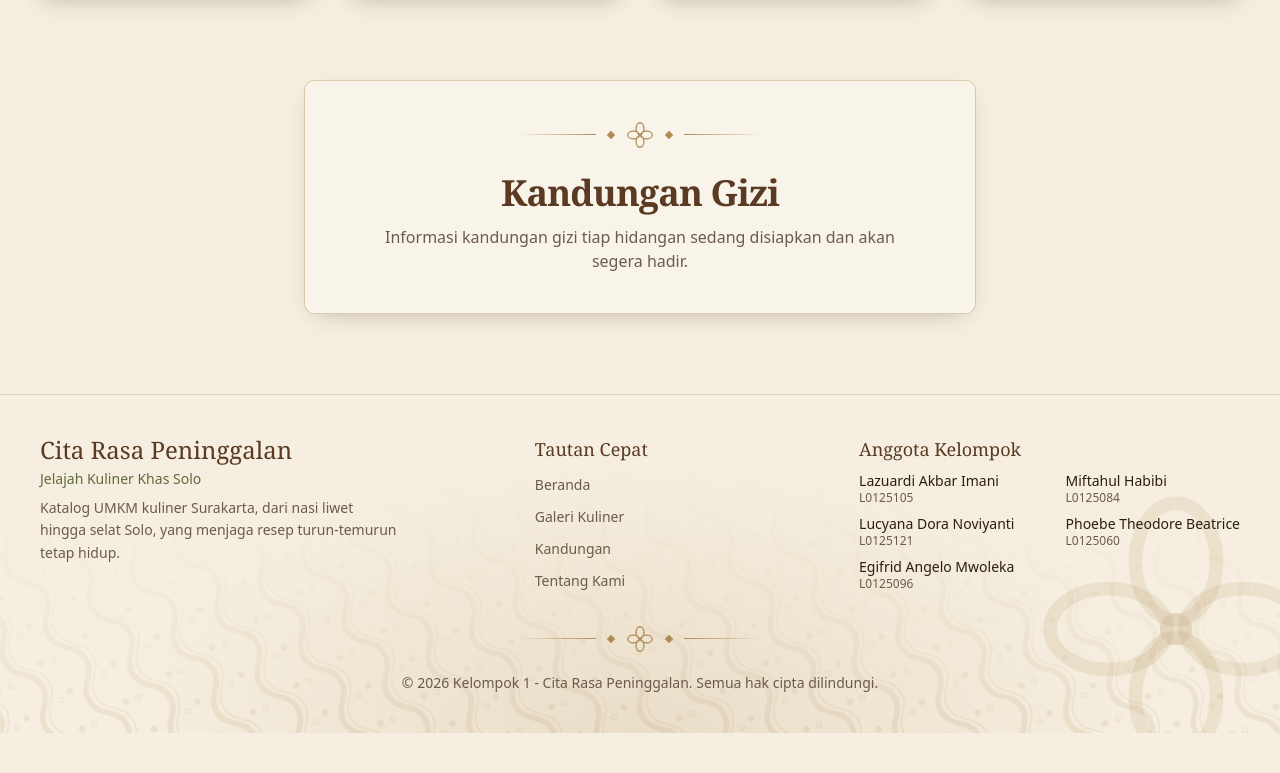
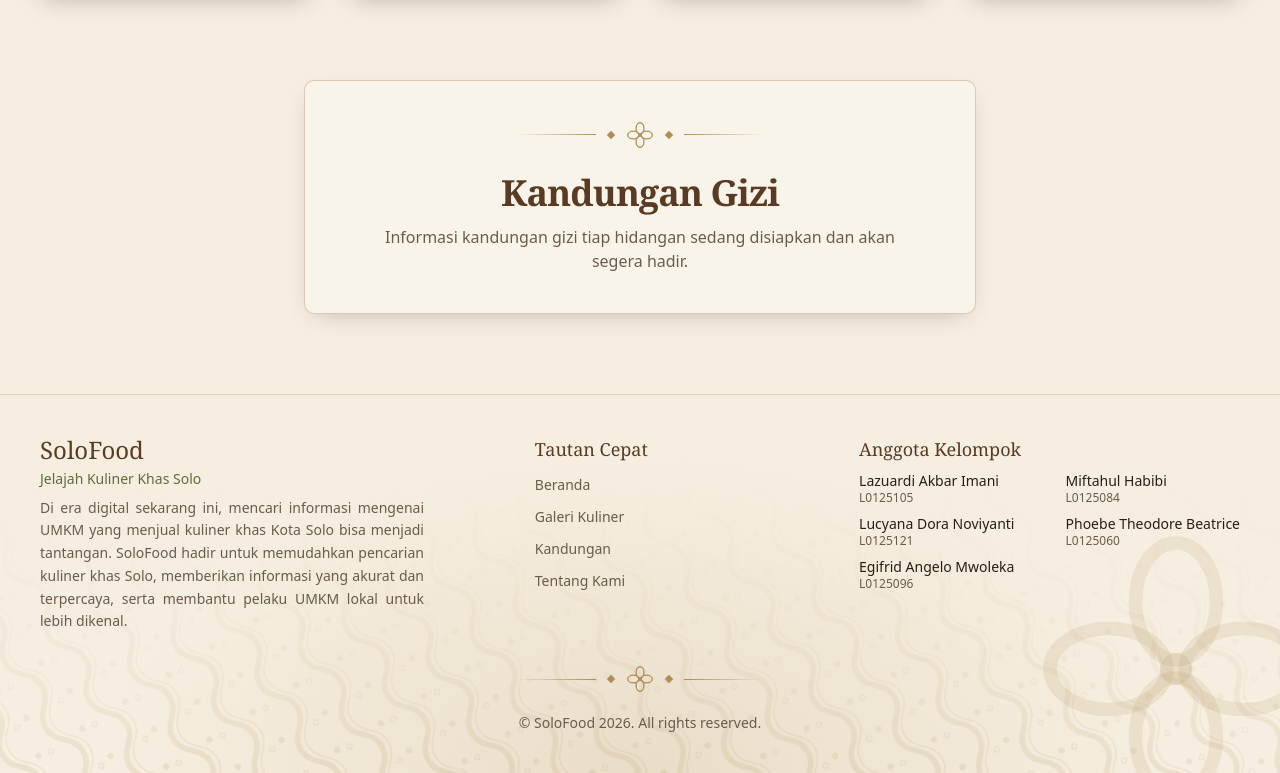
Before and after one commit to Dezkrazzer/katalog-umkm-solo, a Next.js app: page / in a window 1280 px wide. Shown: the part 2392-3165 px from the top of the page. Before the commit the page ends 3125 px from the top, so only its background shows below. Built offline with nearby package versions, Linux system fonts and the light colour scheme; a web font is replaced by a local one.

Commit message:
style(footer): more prettier footer

```diff
--- a/src/components/site-footer.tsx
+++ b/src/components/site-footer.tsx
@@ -1,12 +1,11 @@
 import { cacheLife } from "next/cache";
 
-import { DemoNotice } from "@/components/demo-notice";
 import { KawungMark, OrnamentDivider, ParangPattern } from "@/components/ornament-divider";
 
-const APP_NAME = "Cita Rasa Peninggalan";
+const APP_NAME = "SoloFood";
 const APP_TAGLINE = "Jelajah Kuliner Khas Solo";
 const APP_DESCRIPTION =
-  "Katalog UMKM kuliner Surakarta, dari nasi liwet hingga selat Solo, yang menjaga resep turun-temurun tetap hidup.";
+  "Di era digital sekarang ini, mencari informasi mengenai UMKM yang menjual kuliner khas Kota Solo bisa menjadi tantangan. SoloFood hadir untuk memudahkan pencarian kuliner khas Solo, memberikan informasi yang akurat dan terpercaya, serta membantu pelaku UMKM lokal untuk lebih dikenal.";
 
 /**
  * Catatan: GALLERY_ID tidak diimpor dari hero-section karena file itu bertanda
@@ -64,7 +63,7 @@ export async function SiteFooter() {
               </h2>
               <p className="mt-1 text-sm font-medium text-olive">{APP_TAGLINE}</p>
             </div>
-            <p className="max-w-sm text-sm leading-relaxed text-muted-foreground text-pretty">
+            <p className="max-w-sm text-justify text-sm leading-relaxed text-muted-foreground text-pretty">
               {APP_DESCRIPTION}
             </p>
           </section>
@@ -109,7 +108,7 @@ export async function SiteFooter() {
         {/* Bagian bawah: catatan demo, kredit foto, copyright */}
         <div className="mx-auto mt-5 flex max-w-3xl flex-col items-center gap-1.5 text-center">
           <p className="text-sm text-muted-foreground">
-            © {year} Kelompok 1 - {APP_NAME}. Semua hak cipta dilindungi.
+            © {APP_NAME} {year}. All rights reserved.
           </p>
         </div>
       </div>
```
